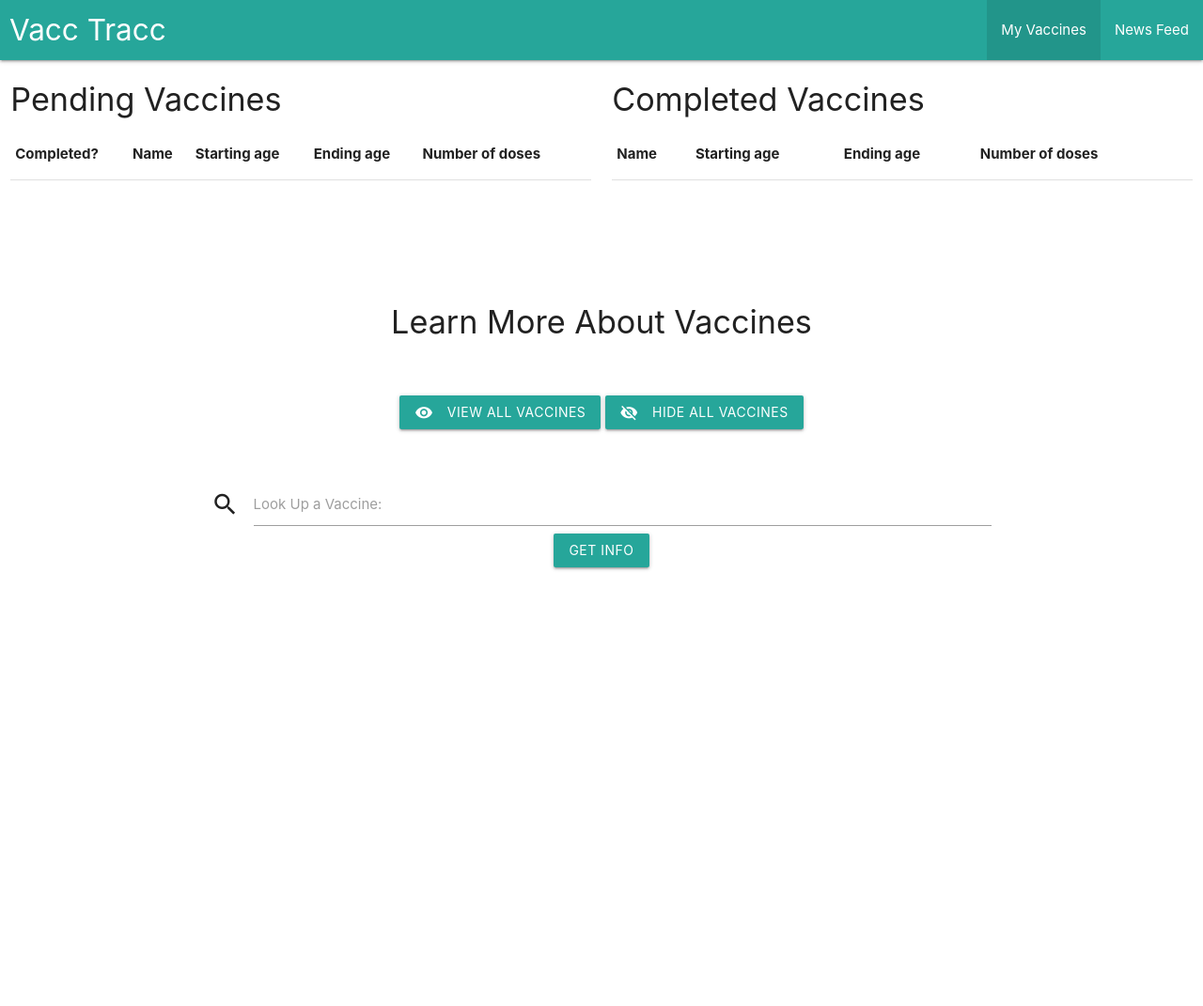
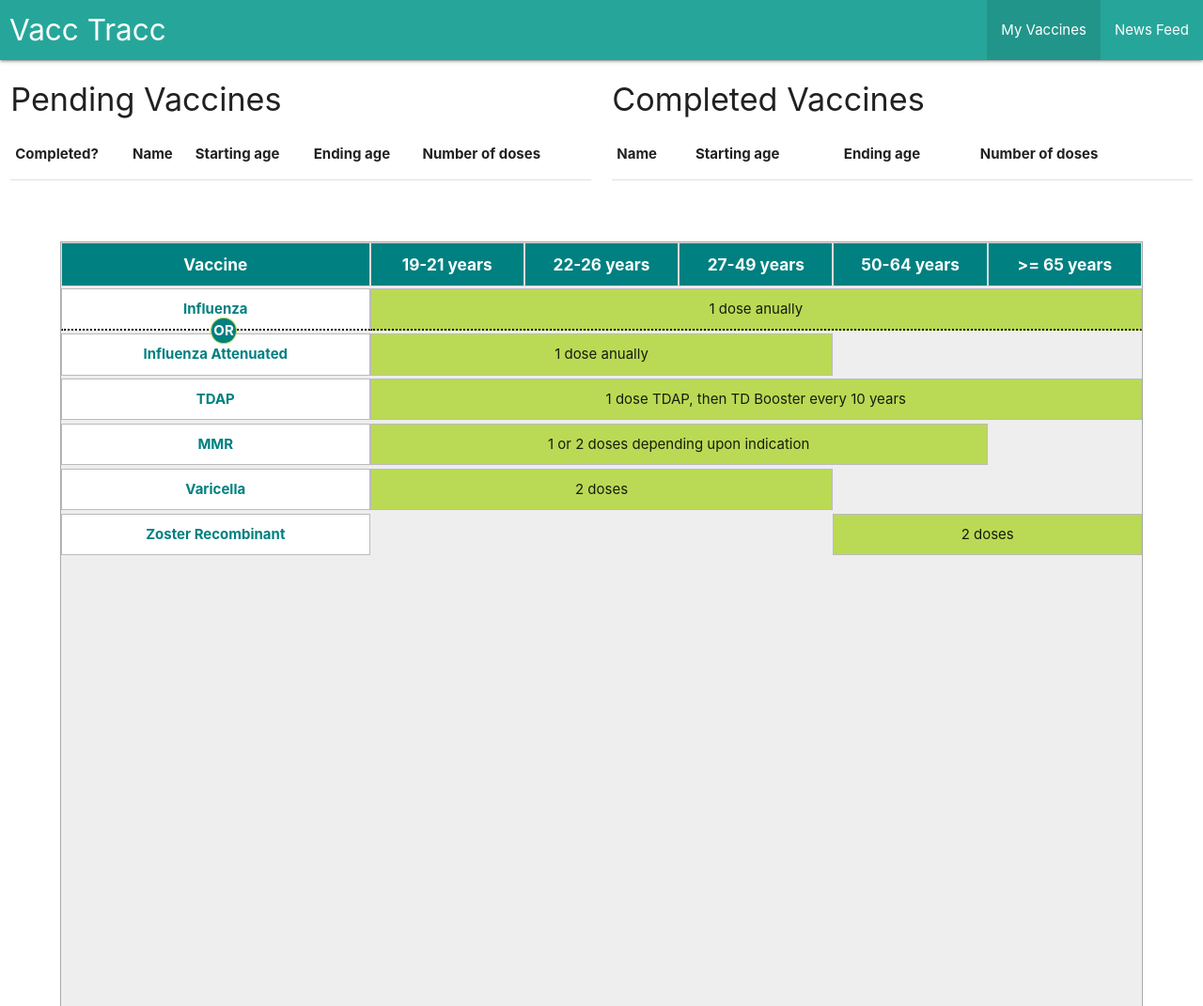
Before and after one commit to shs416/Cogs-121, a website: page static_files/index.html in a window 1280 px wide. Shown: the top 1071 px of the page at 94% size. Before the commit the page ends 800 px from the top, so only its background shows below. Drawn offline with nearby package versions, Linux system fonts and the light colour scheme; no server answers.

Commit message:
Started bulding the age-chart-table

```diff
--- a/static_files/index.html
+++ b/static_files/index.html
@@ -29,6 +29,115 @@
     <meta name="msapplication-square310x310logo" content="/assets/img/favicons/largetile.png" />
 
     <!-- Styles -->
+
+    <style type="text/css" media="screen">
+
+        .age-chart {
+            /* height: 50px; */
+            width: 90vw;
+            background: #eee;
+            border: 1px solid #aaa;
+            margin: 0 auto;
+
+            display: grid;
+            grid-template-columns: 2fr repeat(5, 1fr);
+            grid-template-rows: repeat(17, 1fr);
+            /* grid-gap: 0.5rem; */
+
+            align-items: center;
+            /* justify-content: center; */
+
+        }
+
+
+        .age-chart > * {
+            /* padding: 10px; */
+            border: 1px solid #bbb;
+            padding: 10px;
+            text-align: center;
+            /* align-content: center; */
+        }
+
+        .age-chart .heading {
+            background: teal;
+            color: white;
+            font-weight: bold;
+            font-size: 1.15rem;
+            border-color: #ddd;
+        }
+
+        .age-chart .vaccine {
+            background: white;
+            color: teal;
+            font-weight: bold;
+
+        }
+
+        .age-chart .span {
+            background: #bada55;
+        }
+
+        .age-chart .span--influenza {
+            grid-column-start: 2;
+            grid-column-end: 7;
+        }
+
+        .age-chart .span--influenza-a {
+            grid-column-start: 2;
+            grid-column-end: 5;
+        }
+
+        .vaccine--influenza:after {
+            content: 'OR';
+            background: teal;
+            color: white;
+            /* width: 25px;
+            height: 25px; */
+            padding: 2px;
+            border-radius: 50%;
+            border: 1px solid #bada55;
+            position: absolute;
+            top: 30px;
+            /* left: -0; */
+            right: 11vw;
+        }
+
+        .vaccine--influenza, .span--influenza {
+            position: relative;
+            border-bottom: 2px dotted black;
+        }
+
+
+
+        .span-2-7 {
+            grid-column-start: 2;
+            grid-column-end: 7;
+        }
+
+        .span-2-5 {
+            grid-column-start: 2;
+            grid-column-end: 5;
+        }
+
+        .span-2-6 {
+            grid-column-start: 2;
+            grid-column-end: 6;
+        }
+
+        .span-5-7 {
+            grid-column-start: 5;
+            grid-column-end: 7;
+        }
+
+        .row-4 { grid-row-start: 4; }
+        .row-5 { grid-row-start: 5; }
+        .row-6 { grid-row-start: 6; }
+        .row-7 { grid-row-start: 7; }
+        .row-8 { grid-row-start: 8; }
+        .row-9 { grid-row-start: 9; }
+        .row-10 { grid-row-start: 10; }
+
+    </style>
 
 <!--     <link href="/assets/css/style.min.css" rel="stylesheet" type="text/css" media="all"/>
  -->
@@ -273,6 +382,61 @@
 
     </div>
 <br><br>
+    <section class="age-chart">
+        <!-- headings -->
+        <div class="heading">
+            Vaccine
+        </div>
+        <div class="heading">
+            19-21 years
+        </div>
+        <div class="heading">
+            22-26 years
+        </div>
+        <div class="heading">
+            27-49 years
+        </div>
+        <div class="heading">
+            50-64 years
+        </div>
+        <div class="heading">
+            >= 65 years
+        </div>
+
+        <div class="vaccine vaccine--influenza">
+            Influenza
+        </div>
+
+        <div class="span span--influenza">
+            1 dose anually
+        </div>
+
+        <!-- <div class="vaccine vaccine--influenza-a">
+            Influenza Attenuated
+        </div>
+        <div class="span span--influenza-a">
+            1 dose anually
+        </div> -->
+
+        <div class="vaccine">Influenza Attenuated</div>
+        <div class="span span--influenza-a">
+            1 dose anually
+        </div>
+
+        <div class="vaccine row-4">TDAP</div>
+        <div class="span span-2-7">1 dose TDAP, then TD Booster every 10 years</div>
+
+        <div class="vaccine">MMR</div>
+        <div class="span span-2-6">1 or 2 doses depending upon indication</div>
+
+        <div class="vaccine row-6">Varicella</div>
+        <div class="span span-2-5">2 doses</div>
+
+        <div class="vaccine row-7">Zoster Recombinant</div>
+        <div class="span row-7 span-5-7">2 doses</div>
+
+    </section>
+
     <div class="row">
         <div class="col s8 push-s2">
             <br></br>
```
Also changed, not shown: static_files/news.html (line endings or trailing spaces).
